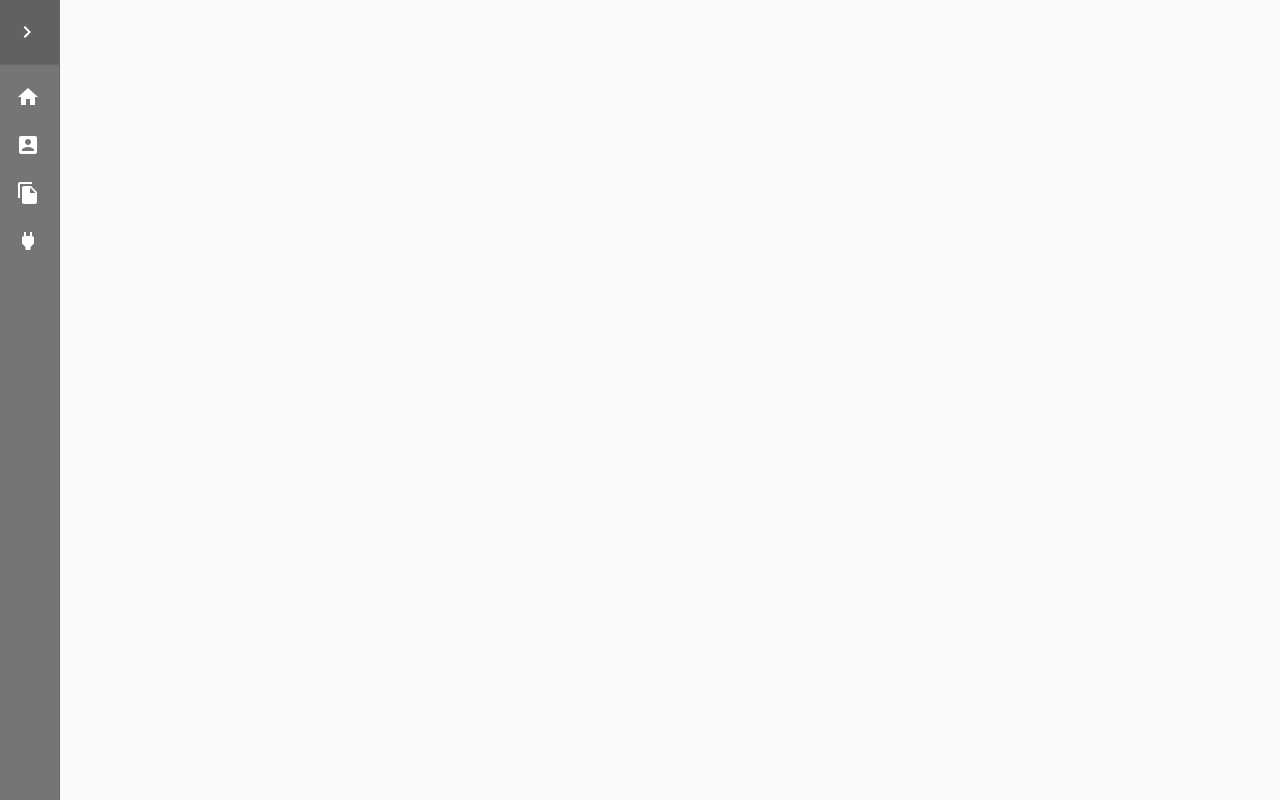
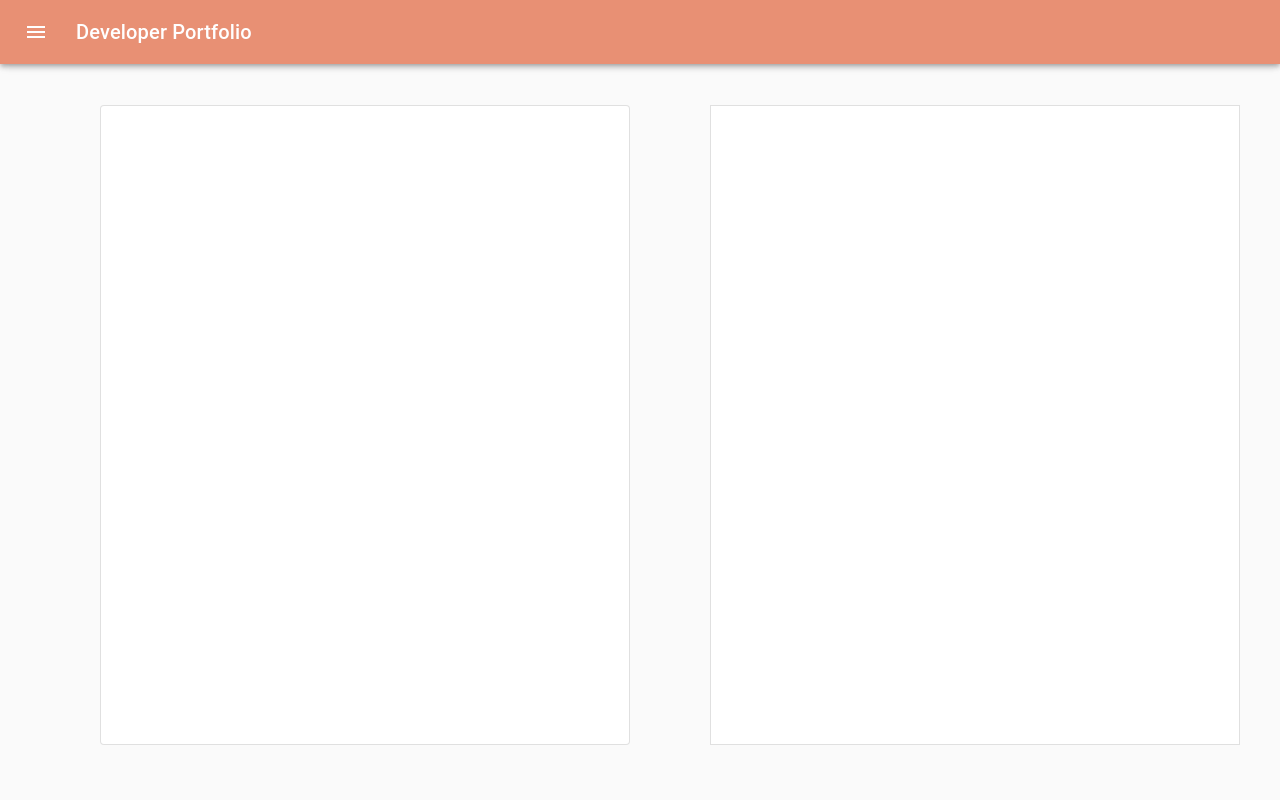
Before and after one commit to himanshuMaheshwari2311/Developer-Portfolio-Front-End, a React (Create React App) app: page / in a window 1280 px wide. Built offline with nearby package versions, Linux system fonts and the light colour scheme.

Commit message:
Sidebar and header

```diff
--- a/src/App.tsx
+++ b/src/App.tsx
@@ -2,15 +2,62 @@ import React from 'react';
 import { Route, Switch, BrowserRouter as Router } from 'react-router-dom';
 import classes from './App.module.css';
 import Sidebar from './components/Sidebar';
+import Header from './shared/Header';
+import Home from './components/Home';
+import { makeStyles } from '@material-ui/core/styles';
+import clsx from 'clsx';
+
+const drawerWidth = 240;
+
+const useStyles = makeStyles(theme => ({
+  root: {
+    display: 'flex',
+  },
+  content: {
+    flexGrow: 1,
+    padding: theme.spacing(3),
+    transition: theme.transitions.create('margin', {
+      easing: theme.transitions.easing.sharp,
+      duration: theme.transitions.duration.leavingScreen,
+    }),
+    marginLeft: -drawerWidth,
+  },
+  contentShift: {
+    transition: theme.transitions.create('margin', {
+      easing: theme.transitions.easing.easeOut,
+      duration: theme.transitions.duration.enteringScreen,
+    }),
+    marginLeft: 0,
+  },
+}));
+
+
 
 const App: React.FC = () => {
+
   const [open, setOpen] = React.useState(false);
+
+  const handleDrawerOpen = () => {
+    setOpen(true);
+  };
+
+  const handleDrawerClose = () => {
+    setOpen(false);
+  };
 
 
   return (
     <Router>
+    <Header open={open} handleDrawerClose={handleDrawerClose} handleDrawerOpen={handleDrawerOpen} ></Header>
     <div className={classes.mainContent} style={{ marginLeft: (open ? '240px' : '60px') }}>
-      <Sidebar open={open} setOpen={setOpen} />
+    <main
+        className={clsx(classes.content, {
+          [classes.contentShift]: open,
+        })}
+      >
+        <Home></Home>
+    </main>
+
       <Switch>
         <Route exact path={["/", "home"]}>
         </Route>
--- /dev/null
+++ b/src/components/Home.tsx
@@ -0,0 +1,27 @@
+import React from 'react';
+import { makeStyles } from '@material-ui/core/styles';
+import Paper from '@material-ui/core/Paper';
+
+const useStyles = makeStyles(theme => ({
+  root: {
+    display: 'flex',
+    '& > *': {
+      margin: theme.spacing(5),
+      width: theme.spacing(80),
+      height: theme.spacing(80),
+    },
+  },
+}));
+
+const Home =() => {
+  const classes = useStyles();
+
+  return (
+    <div className={classes.root}>
+      <Paper variant="outlined" />
+      <Paper variant="outlined" square />
+    </div>
+  );
+}
+
+export default Home;
--- a/src/components/Sidebar.tsx
+++ b/src/components/Sidebar.tsx
@@ -19,6 +19,12 @@ import PowerIcon from '@material-ui/icons/Power'
 import clsx from 'clsx'
 import React from 'react'
 import { withRouter } from 'react-router-dom'
+
+
+import Typography from '@material-ui/core/Typography';
+import MenuIcon from '@material-ui/icons/Menu';
+import InboxIcon from '@material-ui/icons/MoveToInbox';
+import MailIcon from '@material-ui/icons/Mail';
 
 export type SidebarProps = {
     open: boolean,
@@ -48,6 +54,19 @@ const useStyles = makeStyles((theme: Theme) =>
                 duration: theme.transitions.duration.enteringScreen,
             }),
         },
+        drawerPaper: {
+            width: drawerWidth,
+            backgroundColor : `#8E8D8A`
+        },
+        drawerHeader: {
+            display: 'flex',
+            alignItems: 'center',
+            padding: theme.spacing(0, 1),
+            // necessary for content to be below app bar
+            ...theme.mixins.toolbar,
+            justifyContent: 'flex-end',
+        },
+
         menuButton: {
             marginRight: 36,
         },
@@ -95,15 +114,10 @@ const useStyles = makeStyles((theme: Theme) =>
     })
 );
 
-const Sidebar: React.FC<any> = ({ open, setOpen, history }) => {
+const Sidebar: React.FC<any> = (props) => {
+    const history=[];
 
     const classes = useStyles();
-    // eslint-disable-next-line
-    const theme = useTheme();
-
-    const handleDrawerClose = () => {
-        setOpen(!open);
-    };
 
     const route = (routeName: string) => {
         history.push(routeName);
@@ -113,21 +127,17 @@ const Sidebar: React.FC<any> = ({ open, setOpen, history }) => {
         <div className={classes.root} >
             <CssBaseline>
                 <Drawer
-                    variant='permanent'
-                    className={clsx(classes.drawer, {
-                        [classes.drawerOpen]: open,
-                        [classes.drawerClose]: !open,
-                    })}
+                className={classes.drawer}
+                variant="persistent"
+                anchor="left"
+                open={props.open}
                 classes={{
-                        paper: clsx(classes.paper, {
-                            [classes.drawerOpen]: open,
-                            [classes.drawerClose]: !open,
-                        }),
+                  paper: classes.drawerPaper,
                 }}
                 >
-                    <div className={classes.toolbar} style={{ background: grey[700] }}>
-                        <IconButton onClick={handleDrawerClose} style={{ color: 'white' }}>
-                            { open ? <ChevronLeftIcon /> : <ChevronRightIcon />}
+                <div className={classes.toolbar} >
+                        <IconButton onClick={props.handleDrawerClose} style={{ color: 'white' }}>
+                            { props.open ? <ChevronLeftIcon /> : <ChevronRightIcon />}
                         </IconButton>
                 </div>
                 <Divider />
--- /dev/null
+++ b/src/shared/Header.tsx
@@ -0,0 +1,92 @@
+import React from 'react'
+import { withRouter } from 'react-router-dom'
+import AppBar from '@material-ui/core/AppBar';
+import Toolbar from '@material-ui/core/Toolbar';
+import Typography from '@material-ui/core/Typography';
+import IconButton from '@material-ui/core/IconButton';
+import MenuIcon from '@material-ui/icons/Menu';
+import { createStyles, makeStyles, Theme, useTheme } from '@material-ui/core/styles';
+import clsx from 'clsx';
+
+import Sidebar from '../components/Sidebar';
+import Home from '../components/Home';
+const drawerWidth = 240;
+
+const useStyles = makeStyles((theme: Theme) =>
+    createStyles({
+        root: {
+            flexGrow: 1,
+          },
+          appBar: {
+            zIndex: theme.zIndex.drawer + 1,
+            transition: theme.transitions.create(['margin', 'width'], {
+              easing: theme.transitions.easing.sharp,
+              duration: theme.transitions.duration.leavingScreen,
+            }),
+          },
+          appBarShift: {
+            width: `calc(100% - ${drawerWidth}px)`,
+            marginLeft: drawerWidth,
+            transition: theme.transitions.create(['margin', 'width'], {
+              easing: theme.transitions.easing.easeOut,
+              duration: theme.transitions.duration.enteringScreen,
+            }),
+          },
+          hide: {
+            display: 'none',
+          },
+
+          menuButton: {
+            marginRight: theme.spacing(2),
+          },
+          toolBar : {
+              backgroundColor: `#E89074`,
+              [theme.breakpoints.up('lg')]: {
+                  minHeight : `64px`,
+              },
+              [theme.breakpoints.up('xs')]: {
+                  minHeight : `56px`,
+              } ,
+              [theme.breakpoints.up('sm')]: {
+                minHeight : `64px`,
+            } ,
+              [theme.breakpoints.up('md')]: {
+                  minHeight : `64px`,
+              } ,
+
+           }
+    })
+  );
+
+const Header: React.FC<any> = (props) => {
+
+     const classes = useStyles();
+
+      return (
+        <div className={classes.root}>
+          <AppBar position="fixed"
+           className={clsx(classes.appBar, {
+            [classes.appBarShift]: props.open,
+          })}
+          >
+            <Toolbar className={classes.toolBar} variant="dense">
+              <IconButton
+              edge="start"
+              className={clsx(classes.menuButton, props.open && classes.hide)}
+              onClick={props.handleDrawerOpen}
+              color="inherit" aria-label="menu">
+                <MenuIcon />
+              </IconButton>
+              <Typography variant="h6" color="inherit">
+                Developer Portfolio
+              </Typography>
+            </Toolbar>
+          </AppBar>
+          <Sidebar open={props.open} handleDrawerClose={props.handleDrawerClose}></Sidebar>
+
+
+        </div>
+      );
+}
+
+export default withRouter(Header);
```
Lines whose indentation alone changed are shown as unchanged.
